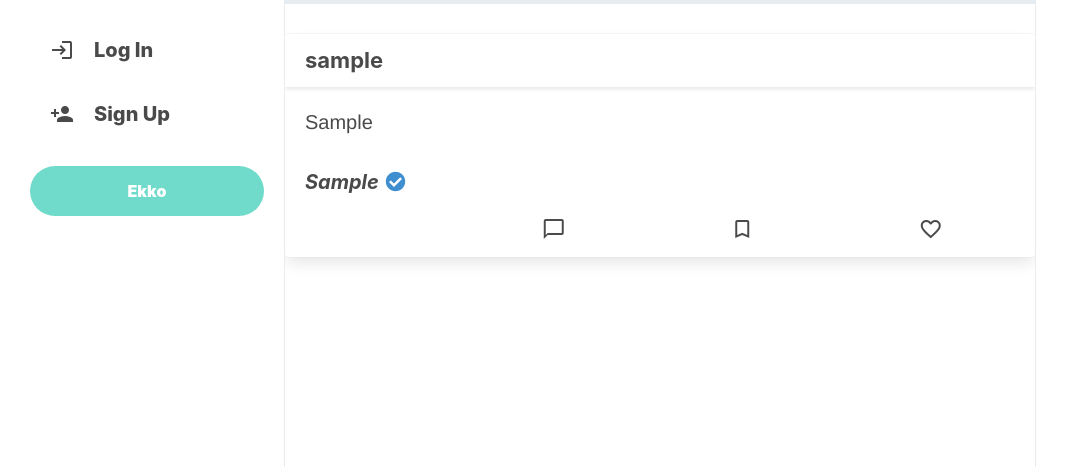
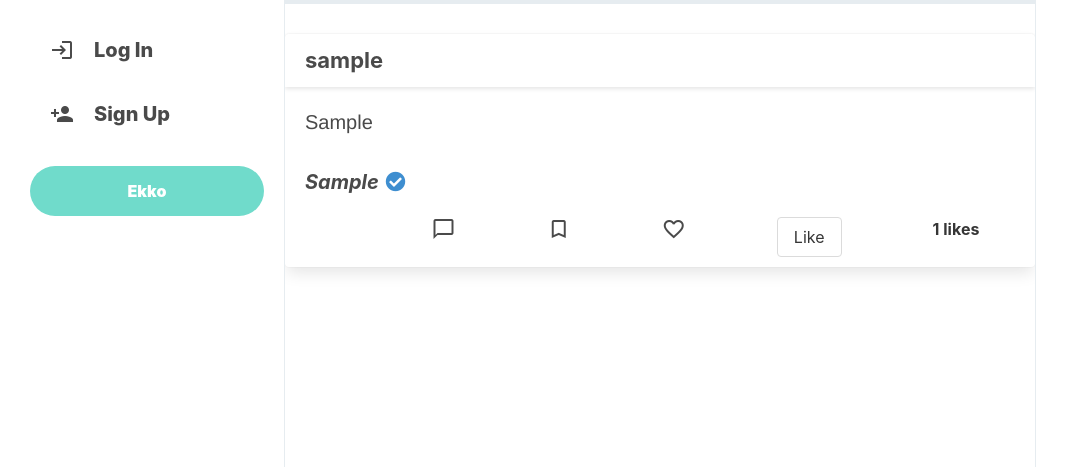
Before and after one commit to sam-aum/Echo, a Django app: page / in a window 1280 px wide. Shown: the part 230-697 px from the top of the page, without its empty margins (0-1069 px from the left). Run offline with Django 4.2, Linux system fonts and the light colour scheme; tables that the repository leaves empty hold one stand-in row (values such as "Sample post").

Commit message:
Like setup

```diff
--- a/main_app/admin.py
+++ b/main_app/admin.py
@@ -1,6 +1,7 @@
 from django.contrib import admin
-from .models import Ekko, Comment
+from .models import Ekko, Comment, Like
 
 # Register your models here.
 admin.site.register(Ekko)
 admin.site.register(Comment)
+admin.site.register(Like)
--- a/main_app/models.py
+++ b/main_app/models.py
@@ -1,3 +1,4 @@
+from email.policy import default
 from django.db import models
 from django.contrib.auth.models import User
 
@@ -12,7 +13,8 @@ class Ekko(models.Model):
     source = models.CharField(max_length=250, default='anonymous')
     verified_ekko = models.BooleanField(default=False)
     created_at = models.DateTimeField(auto_now_add=True)
-    # like = models.ManyToManyField(User, related_name='likes')
+    liked = models.ManyToManyField(User, default=None, blank=True, related_name='liked')
+    updated =models.DateTimeField(auto_now=True)
 
 
     def __str__(self):
@@ -20,6 +22,10 @@ class Ekko(models.Model):
 
     class Meta:
         ordering = ['-created_at']
+
+    @property
+    def num_likes(self):
+        return self.like.all().count()
 
 class Comment(models.Model):
 
@@ -29,3 +35,16 @@ class Comment(models.Model):
 
     def __str__(self):
         return self.title
+
+LIKE_CHOICES = (
+    ('Like', 'Like'),
+    ('Unlike', 'Unlike'),
+)
+
+class Like(models.Model):
+    user = models.ForeignKey(User, on_delete=models.CASCADE)
+    ekko = models.ForeignKey(Ekko, on_delete=models.CASCADE)
+    value = models.CharField(choices=LIKE_CHOICES, default='Like', max_length=10)
+
+    def __str__(self):
+        return str(self.ekko)
--- a/main_app/templates/home.html
+++ b/main_app/templates/home.html
@@ -116,6 +116,20 @@
                 <a href="{% url 'ekko_update' ekko.pk %}">
                 <span class="material-icons">favorite_border</span>
                 </a>
+
+                <!-- Like Button -->
+                <form action="{% url 'like_post'%}" method="POST" class="ui form">
+                    {%csrf_token%}
+                    <input type="hidden" name="ekko_id" value="{{ekko.id}}">
+                    {% if user not in ekko.liked.all %}
+                        <button class="ui button positive" type="submit">Like</button>
+                    {% else %}
+                        <button class="ui button negative" type="submit">Unlike</button>
+                    {% endif %}
+                </form>
+                <!-- Like Counter -->
+                <strong>{{ekko.liked.all.count}} likes</strong>
+
             </div>
 
         </div>
--- a/main_app/urls.py
+++ b/main_app/urls.py
@@ -13,5 +13,6 @@ urlpatterns = [
     path('ekkos/<int:pk>/delete',views.EkkoDelete.as_view(), name="ekko_delete"),
     path('accounts/signup/', views.Signup.as_view(), name="signup"),
     path('ekkos/<int:pk>/comments/new/', views.CommentCreate.as_view(), name="comment_create"),
+    path('like/', views.LikePost.as_view(), name='like_post'),
     # path('ekkos/<int:pk>/comment',views.EkkoComment.as_view(), name="ekko_comment"),
 ]
--- a/main_app/views.py
+++ b/main_app/views.py
@@ -13,7 +13,7 @@ from django.utils.decorators import method_decorator
 from django.db.models import Q
 
 # from django.contrib import admin
-from .models import Ekko, Comment
+from .models import Ekko, Comment, Like
 
 
 # Create your views here.
@@ -119,3 +119,8 @@ class CommentCreate(View):
         ekko = Ekko.objects.get(pk=pk)
         Comment.objects.create(user=user, comment=comment, ekko=ekko)
         return redirect('ekko_detail', pk=pk)
+
+class LikePost(View):
+
+    def post(request):
+        return redirect('ekko_list')
```
Also changed, not shown: main_app/migrations/0006_ekko_liked_ekko_updated_like.py (added).
